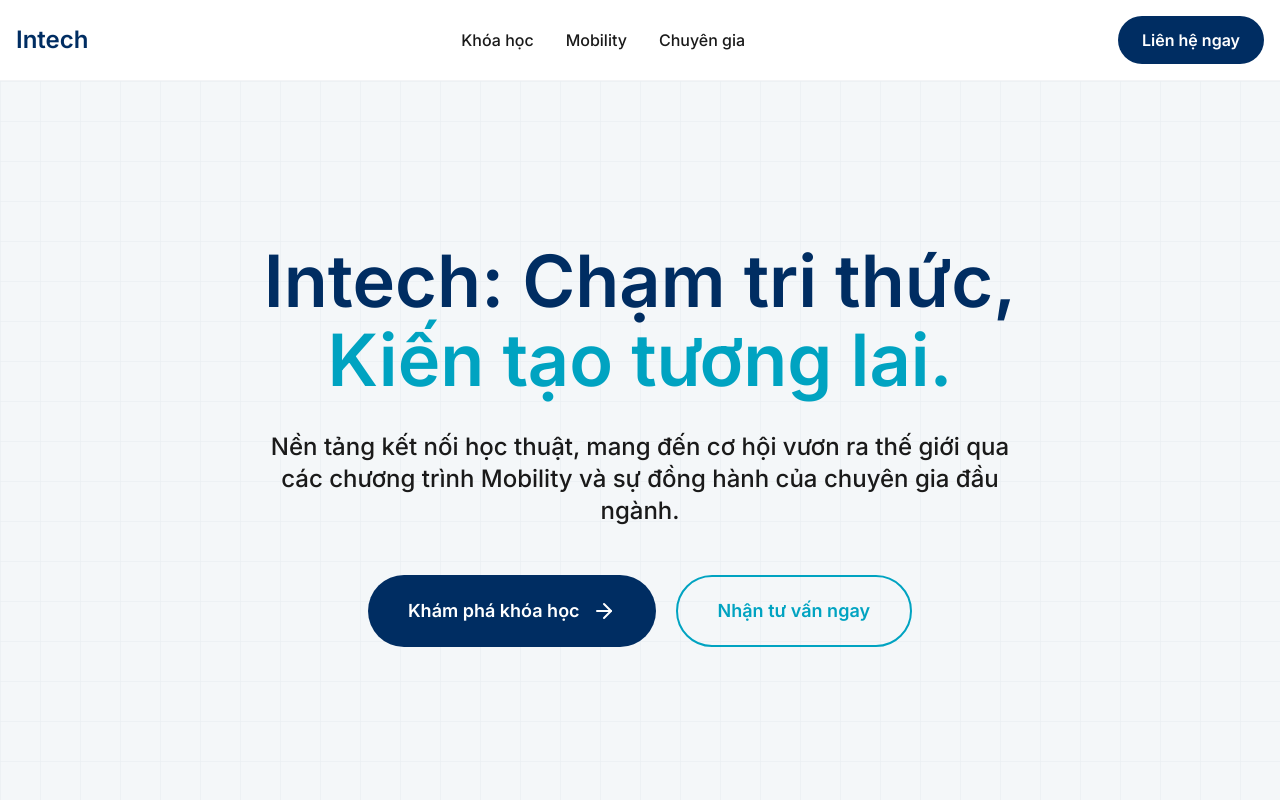
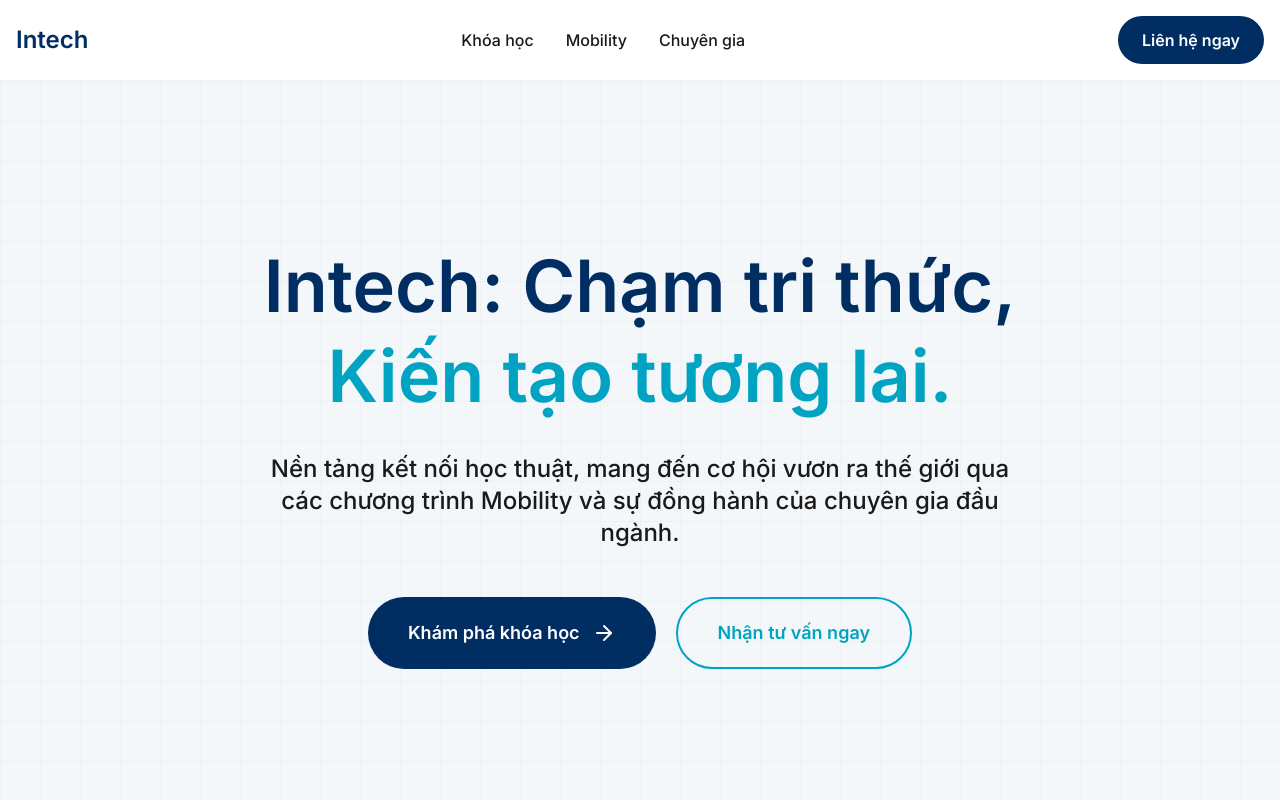
Before and after one commit to phuc-an-dev/Intech, a Next.js app: page / in a window 1280 px wide. Shown: the top 800 px of the page. Built offline with nearby package versions, Linux system fonts and the light colour scheme.

Commit message:
style: increase line-height for headings on PC to improve readability

```diff
--- a/src/app/coming-soon/page.tsx
+++ b/src/app/coming-soon/page.tsx
@@ -21,7 +21,7 @@ export default function ComingSoon() {
           initial={{ opacity: 0, y: 20 }}
           animate={{ opacity: 1, y: 0 }}
           transition={{ delay: 0.2, duration: 0.5 }}
-          className="font-heading text-4xl md:text-6xl font-extrabold text-[#002D62] mb-6"
+          className="font-heading text-4xl md:text-6xl font-extrabold text-[#002D62] mb-6 leading-tight"
         >
           Tính năng đang được <br />
           <span className="text-[#00A3C1]">Kiến tạo.</span>
--- a/src/app/not-found.tsx
+++ b/src/app/not-found.tsx
@@ -42,7 +42,7 @@ export default function NotFound() {
           animate={{ opacity: 1, y: 0 }}
           transition={{ delay: 0.3, duration: 0.5 }}
         >
-          <h2 className="font-heading text-3xl md:text-5xl font-extrabold text-[#002D62] mb-6">
+          <h2 className="font-heading text-3xl md:text-5xl font-extrabold text-[#002D62] mb-6 leading-tight">
             Không tìm thấy trang.
           </h2>
           <p className="text-[#4A4A4A] text-lg md:text-xl mb-12 max-w-lg mx-auto">
--- a/src/app/page.tsx
+++ b/src/app/page.tsx
@@ -48,7 +48,7 @@ export default function Home() {
         >
           <motion.h1
             variants={itemVariants}
-            className="font-heading text-4xl md:text-7xl font-extrabold text-[#002D62] mb-8 leading-[1.1]"
+            className="font-heading text-4xl md:text-7xl font-extrabold text-[#002D62] mb-8 leading-tight"
           >
             Intech: Chạm tri thức,<br />
             <span className="text-[#00A3C1]">Kiến tạo tương lai.</span>
```
